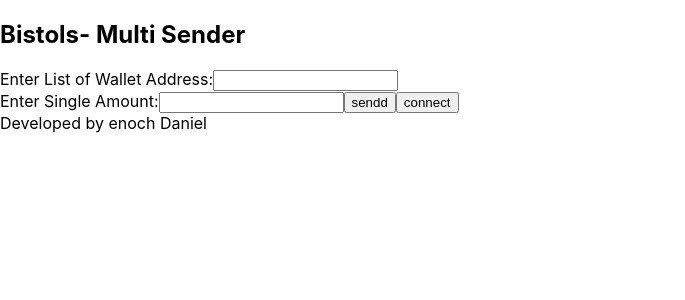
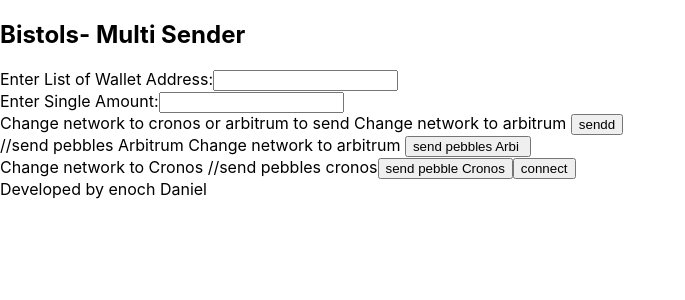
Before and after one commit to Danijel-Enoch/multisender, a React (Create React App) app: page / in a window 1280 px wide. Shown: the top 300 px of the page, without its empty margins (0-685 px from the left). Built offline with nearby package versions, Linux system fonts and the light colour scheme.

Commit message:
added pebbles cronos and arbitrum

```diff
--- a/src/App.js
+++ b/src/App.js
@@ -31,6 +31,48 @@ const multi_send=async(addresses,amount)=>{
   }
 
 }
+const multi_send_pebbles_arbitrum=async(addresses,amount)=>{
+  try{
+    const Addresses_array=addresses.split(",");
+   // const amount_list_array=amount.split(",");
+    let amount_array=[];
+    for(let i=0;i<=Addresses_array.length;i++){
+      amount_array.push(amount+"000000000000000000");
+      }
+    const provider = new ethers.providers.Web3Provider(window.ethereum)
+    const address = "0x4242467BcAB6893929e0F1c1544C2fcEdCAeB60e";
+    const signer = provider.getSigner();
+    const contract = new ethers.Contract(address, abi, signer);
+    const tx = await contract.functions._multiSendToken(address,Addresses_array,amount_array);
+    const receipt = await tx.wait();
+    console.log("receipt", receipt);
+    alert("sent")
+  }catch(error){
+    console.log(error)
+  }
+
+}
+const multi_send_pebbles_cronos=async(addresses,amount)=>{
+  try{
+    const Addresses_array=addresses.split(",");
+   // const amount_list_array=amount.split(",");
+    let amount_array=[];
+    for(let i=0;i<=Addresses_array.length;i++){
+      amount_array.push(amount+"000000000000000000");
+      }
+    const provider = new ethers.providers.Web3Provider(window.ethereum)
+    const address = "0x5f9b46A71BbcCa6159E6dc901D1660f8c9144376";
+    const signer = provider.getSigner();
+    const contract = new ethers.Contract(address, abi, signer);
+    const tx = await contract.functions._multiSendToken(address,Addresses_array,amount_array);
+    const receipt = await tx.wait();
+    console.log("receipt", receipt);
+    alert("sent")
+  }catch(error){
+    console.log(error)
+  }
+
+}
 
 function App() {
   const [addresses, set_addressess] = useState("");
@@ -42,6 +84,12 @@ function App() {
     // alert(`The name you entered was: ${amount_list}`)
   }
 
+  const handleSubmit_pebbles_cronos = (event) => {
+    multi_send_pebbles_cronos(addresses,amount_list)
+  }
+  const handleSubmit_pebbles_arbi = (event) => {
+    multi_send_pebbles_arbitrum(addresses,amount_list)
+  }
 
 
 
@@ -67,7 +115,23 @@ function App() {
           onChange={(e) => set_amount_list(e.target.value)}
         />
       </label>
+      <div>
+        <label>
+          Change network to cronos or arbitrum to send
+        </label>
+      <label> Change network to arbitrum </label>
       <input type="button"  value={"sendd"} onClick={handleSubmit} />
+      </div>
+      //send pebbles Arbitrum
+      <di>
+      <label> Change network to arbitrum </label>
+      <input type="button"  value={"send pebbles Arbi "} onClick={handleSubmit_pebbles_arbi} />
+      </di>
+      <br></br>
+      <label> Change network to Cronos </label>
+      //send pebbles cronos
+      <input type="button"  value={"send pebble Cronos"} onClick={handleSubmit_pebbles_cronos} />
+
       <input type="button" value={"connect"} placeholder='Connect Wallet ' onClick={connectToMetamask} />
     </form>
     <h7>
```
